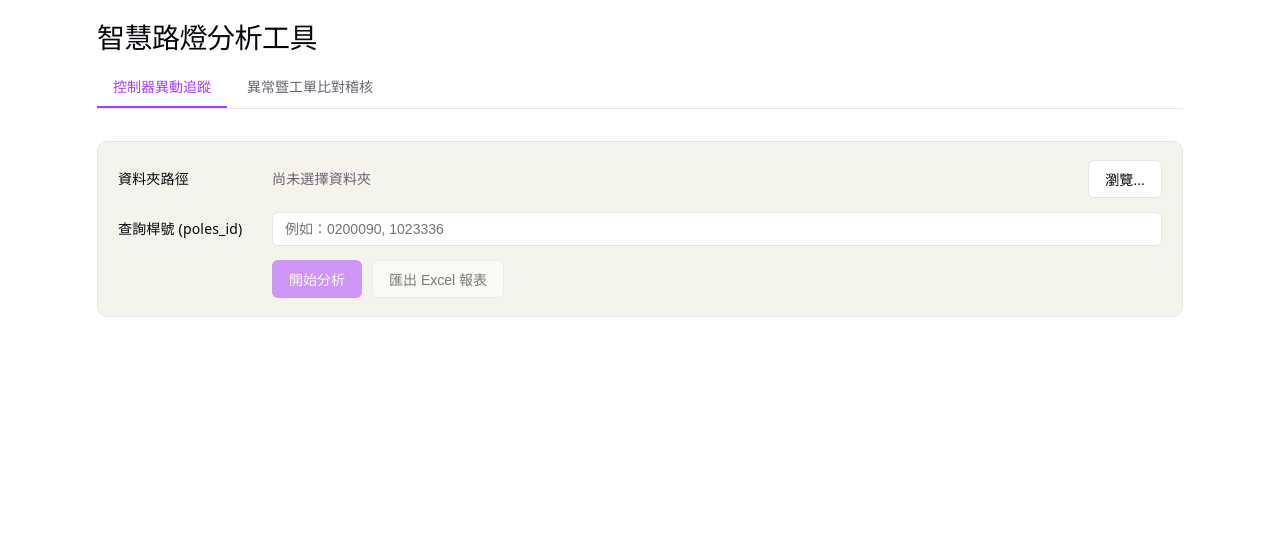
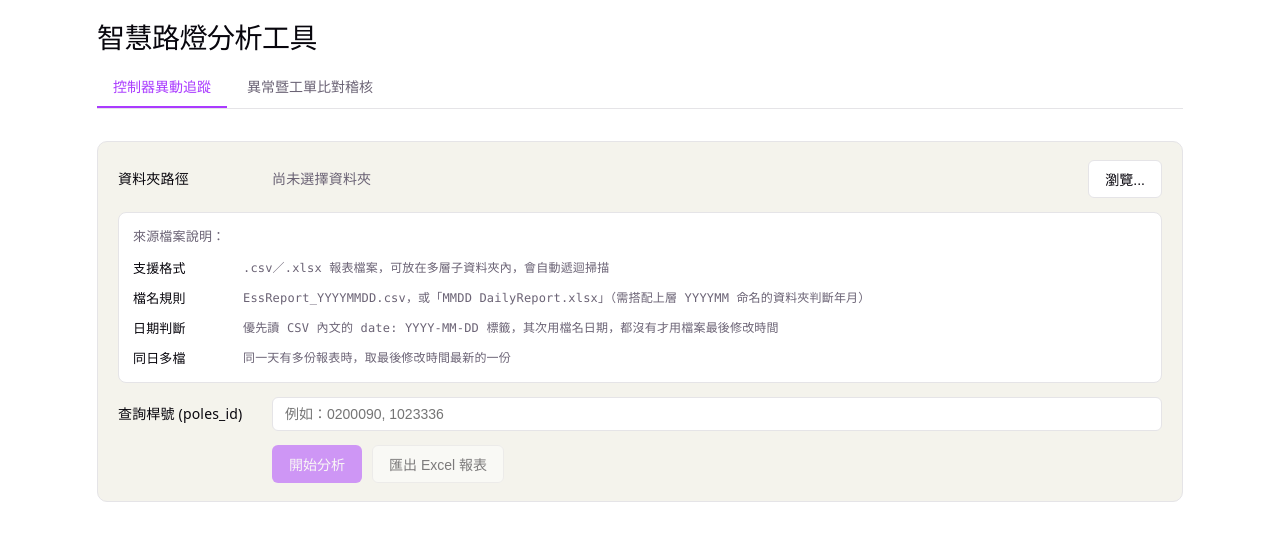
Before and after one commit to aerio1707-cmyk/TCSL, a React (Vite) app: page / in a window 1280 px wide. Shown: the top 540 px of the page. Built offline with nearby package versions, Linux system fonts and the light colour scheme.

Commit message:
Add source-file usage hint to controller tracker input panel
Mirrors the hint already added to the audit tool: explains supported
formats, filename rules, date-resolution priority, and same-day
tie-breaking before a folder is selected, replaced by the live scan
result afterward.

```diff
--- a/src/components/InputPanel.tsx
+++ b/src/components/InputPanel.tsx
@@ -59,6 +59,34 @@ export function InputPanel({
         </div>
       </div>
 
+      {!folderLabel && (
+        <div className="input-help">
+          <div className="input-help-title">來源檔案說明：</div>
+          <ul className="input-help-list">
+            <li>
+              <span className="input-help-name">支援格式</span>
+              <span className="input-help-rule">.csv／.xlsx 報表檔案，可放在多層子資料夾內，會自動遞迴掃描</span>
+            </li>
+            <li>
+              <span className="input-help-name">檔名規則</span>
+              <span className="input-help-rule">
+                EssReport_YYYYMMDD.csv，或「MMDD DailyReport.xlsx」（需搭配上層 YYYYMM 命名的資料夾判斷年月）
+              </span>
+            </li>
+            <li>
+              <span className="input-help-name">日期判斷</span>
+              <span className="input-help-rule">
+                優先讀 CSV 內文的 date: YYYY-MM-DD 標籤，其次用檔名日期，都沒有才用檔案最後修改時間
+              </span>
+            </li>
+            <li>
+              <span className="input-help-name">同日多檔</span>
+              <span className="input-help-rule">同一天有多份報表時，取最後修改時間最新的一份</span>
+            </li>
+          </ul>
+        </div>
+      )}
+
       <div className="field-row">
         <label className="field-label" htmlFor="poleIds">
           查詢桿號 (poles_id)
```
